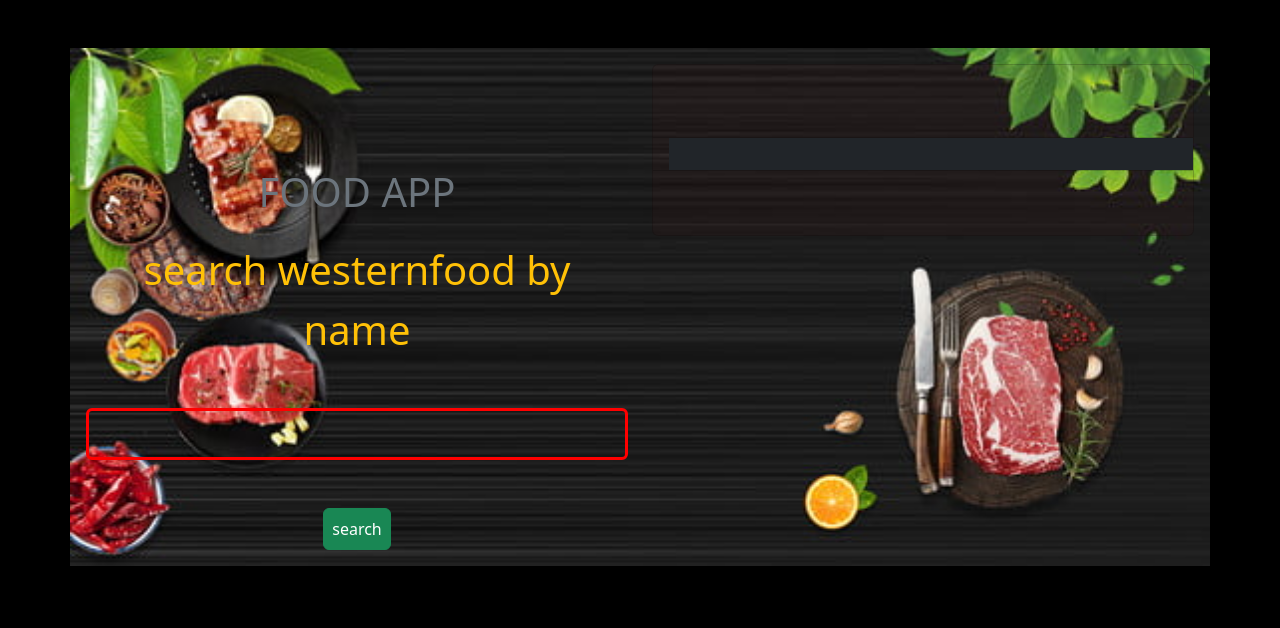
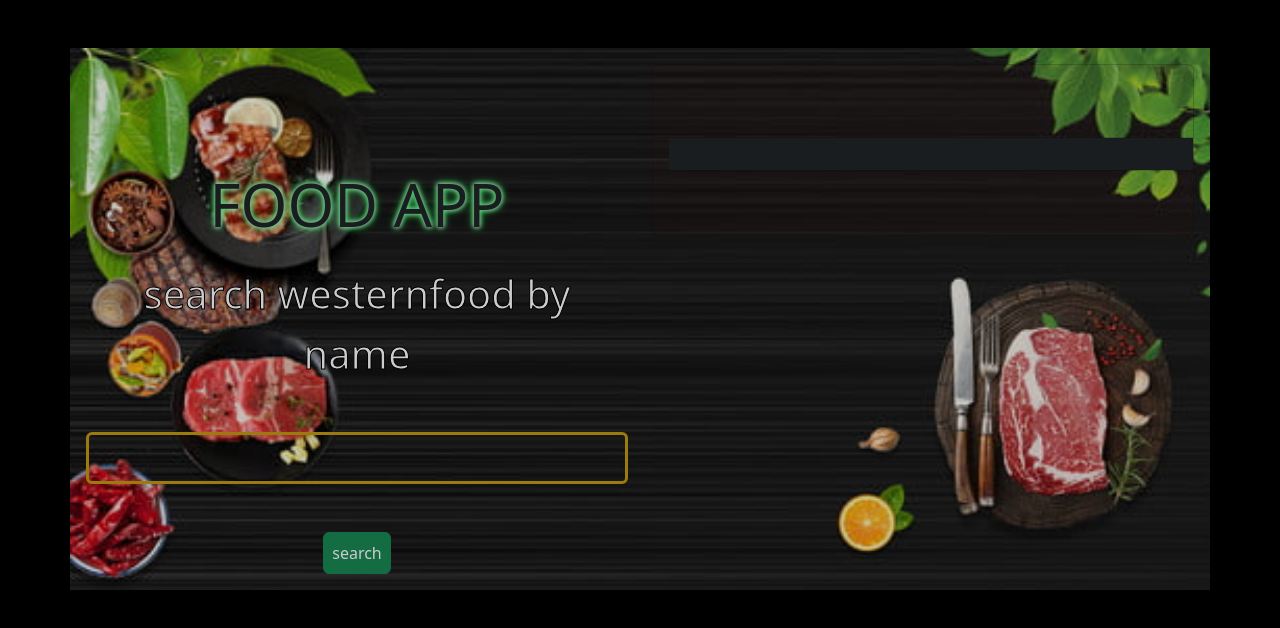
Before and after one commit to reshmanp89/foodapp, a plain HTML site: page index.html in a window 1280 px wide. Drawn offline with nearby package versions, Linux system fonts and the light colour scheme.

Commit message:
css modified

```diff
--- a/food.js
+++ b/food.js
@@ -19,7 +19,7 @@ function displayData(mealData)
     youtube=mealData.meals[0].strYoutube
     photo.innerHTML= `<img src="${photomeal}" class="card-img-top" alt="..." >`
 
-    foodtype.innerHTML=`${mealname}`
+    foodtype.innerHTML=`<strong>${mealname}</strong>`
     instruction.innerHTML=`<strong>Preparation:-</strong>${ instra}`
     categoryname.innerHTML=`<strong>Category:-</strong>${category}`
     area.innerHTML=`<strong>Area:-</strong>${place}`
--- a/index.html
+++ b/index.html
@@ -16,8 +16,8 @@
     <div class="container   mt-5 p-3" id="food-container">
         <div class="row">
             <div id="search"class="col-lg-6 col-sm-12 mt-5 text-center">
-                <h1 class="mt-5 p-2 text-secondary">FOOD APP</h1>
-                <p class="text-warning mt-3" style="font-size: 40px;">search westernfood by name</p>
+                <h1 class="mt-5 p-2 ">FOOD APP</h1>
+                <p class="text-white mt-3" id="p1">search westernfood by name</p>
                <input  id="searchinput"type="text" class="form-control mt-5 p-2"  >
                <button  onclick="foodData()" class="btn btn-success mt-5 p-2"type="button" >search</button>
             </div>
@@ -26,7 +26,7 @@
                     <div id="photo"></div>
                     <div class="card-body">
                       <h5 class="card-title mt-3-2 p-2 text-success text-center" id="foodtype"></h5>
-                      <p class="card-text mt-2 p-2 text-danger" id="instruction"></p>
+                      <p class="card-text mt-2 p-2 text-white" id="instruction"></p>
                     </div>
                     <ul class="list-group list-group-flush ">
                       <li class="list-group-item  text-info p-2 ms-3 bg-dark border-0" id="categoryname" ></li>
--- a/style.css
+++ b/style.css
@@ -5,7 +5,7 @@
     font-size: 20px;
     padding: 8px;
 
-     border: 3px solid red;
+     border: 3px solid rgb(196, 154, 18);
      color: white;
 
      background: none;
@@ -19,6 +19,7 @@
 {
     background-image: url("./pngtree-black-meat-western-food-banner-background-image_194600.jpg");
     background-size: cover;
+    opacity: 0.8;
 
 
 }
@@ -41,3 +42,19 @@ body{
         width: 360px;
     }
 }
+
+    h1 {
+        text-shadow: 0 0 10px #02fc41, 0 0 5px #f2f2f7, 0 0 5px #ffffff;
+        font-size: 60px;
+    }
+
+
+#p1
+{
+
+        color: white;
+        font-size: 40px;
+        -webkit-text-stroke-width: 1px;
+        -webkit-text-stroke-color: black;
+
+}
```
